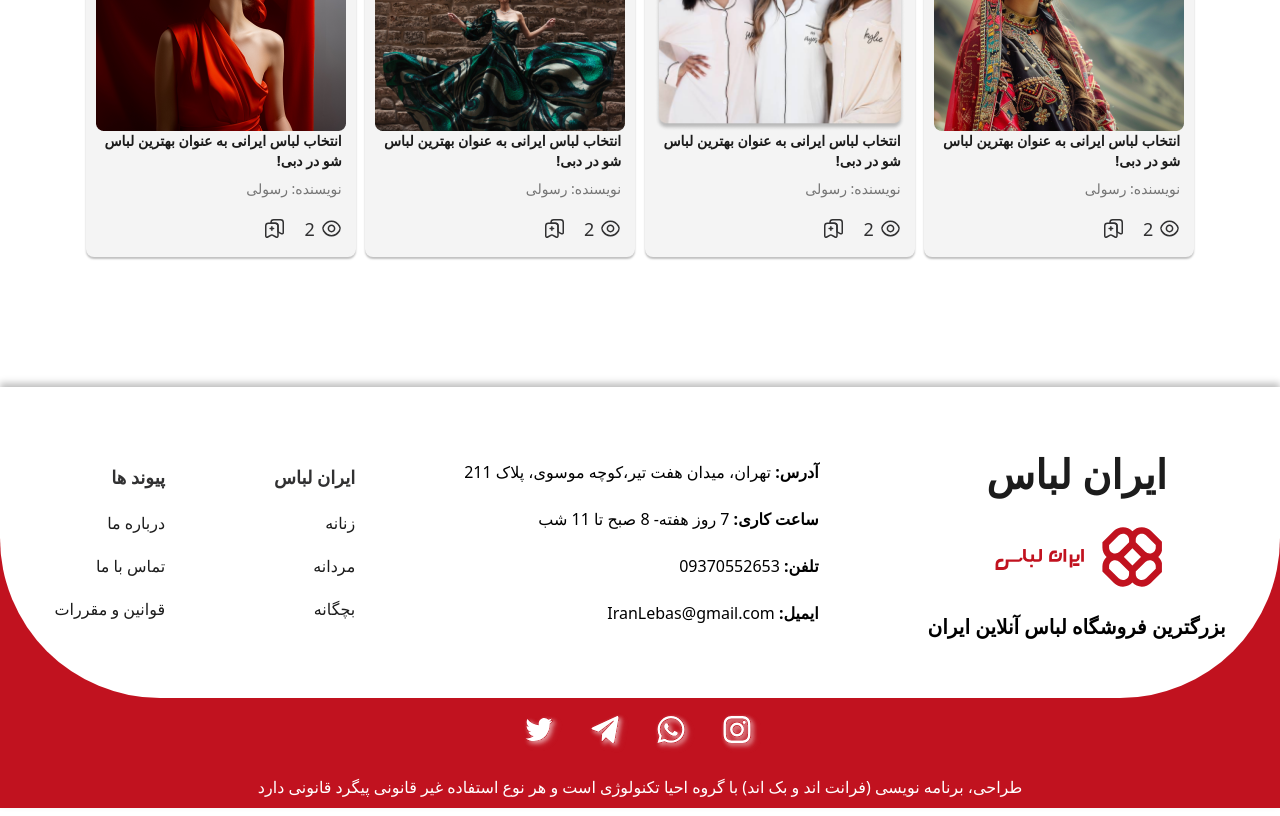
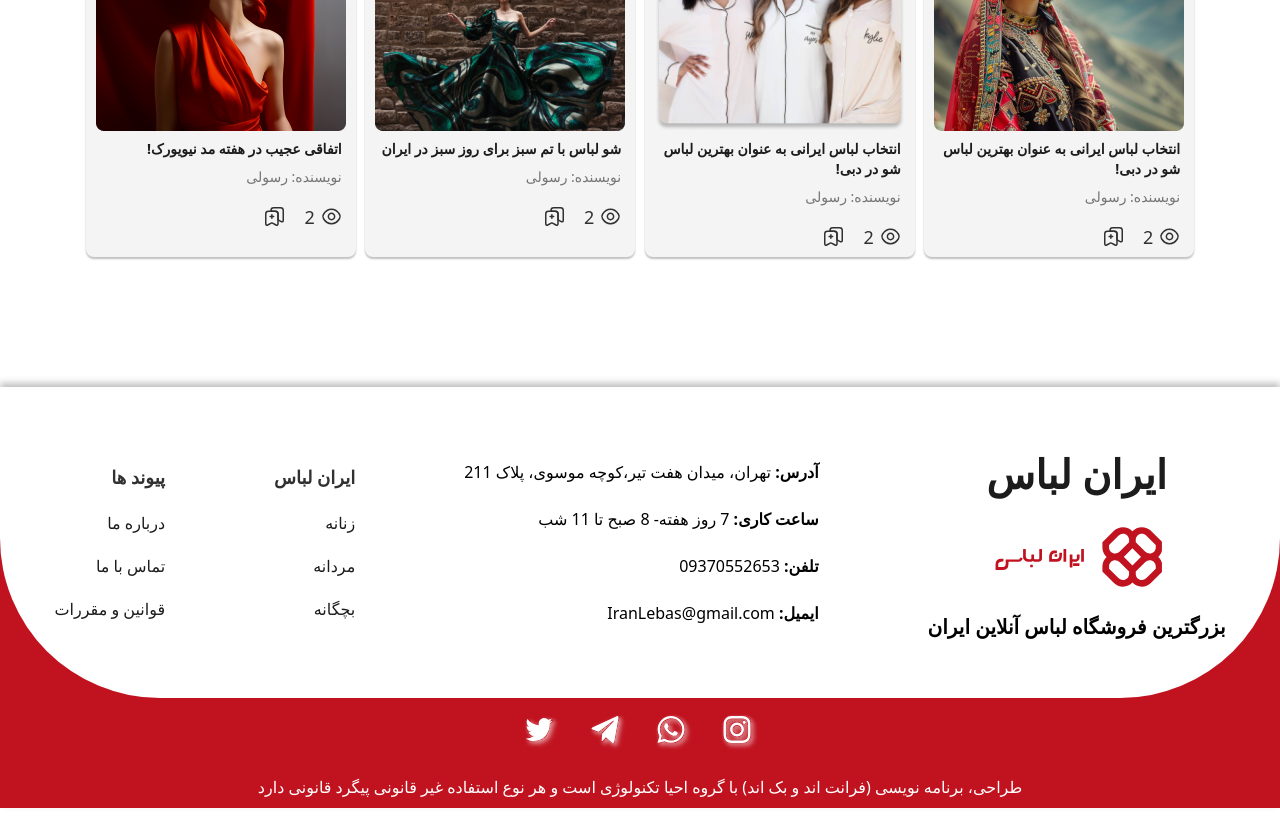
Before and after one commit to Nasrinmzd/iran_lebas, a React (Vite) app: page / in a window 1280 px wide. Shown: the part 1960-2776 px from the top of the page. Built offline with nearby package versions, Linux system fonts and the light colour scheme; a web font is replaced by a local one.

Commit message:
Update BlogCart Title Spacing

```diff
--- a/src/components/templates/Blog/BlogCart.jsx
+++ b/src/components/templates/Blog/BlogCart.jsx
@@ -9,7 +9,7 @@ function BlogCart() {
             className="w-[250px] h-[230px]"
           />
         </div>
-        <p className="text-primary text-right font-bold text-sm pr-[14px]">
+        <p className="text-primary text-right font-bold text-sm pr-[14px] pt-2">
           انتخاب لباس ایرانی به عنوان بهترین لباس شو در دبی!
         </p>
         <p className="text-[#757575] text-right font-normal text-sm leading-6 pt-[6px] pr-[14px]">
@@ -33,7 +33,7 @@ function BlogCart() {
             className="w-[250px] h-[230px]"
           />
         </div>
-        <p className="text-primary text-right font-bold text-sm pr-[14px]">
+        <p className="text-primary text-right font-bold text-sm pr-[14px] pt-2">
           انتخاب لباس ایرانی به عنوان بهترین لباس شو در دبی!
         </p>
         <p className="text-[#757575] text-right font-normal text-sm leading-6 pt-[6px] pr-[14px]">
@@ -57,8 +57,8 @@ function BlogCart() {
             className="w-[250px] h-[230px]"
           />
         </div>
-        <p className="text-primary text-right font-bold text-sm pr-[14px]">
-          انتخاب لباس ایرانی به عنوان بهترین لباس شو در دبی!
+        <p className="text-primary text-right font-bold text-sm pr-[14px] pt-2">
+          شو لباس با تم سبز برای روز سبز در ایران
         </p>
         <p className="text-[#757575] text-right font-normal text-sm leading-6 pt-[6px] pr-[14px]">
           نویسنده: رسولی
@@ -81,8 +81,8 @@ function BlogCart() {
             className="w-[250px] h-[230px]"
           />
         </div>
-        <p className="text-primary text-right font-bold text-sm pr-[14px]">
-          انتخاب لباس ایرانی به عنوان بهترین لباس شو در دبی!
+        <p className="text-primary text-right font-bold text-sm pr-[14px] pt-2">
+          اتفاقی عجیب در هفته مد نیویورک!
         </p>
         <p className="text-[#757575] text-right font-normal text-sm leading-6 pt-[6px] pr-[14px]">
           نویسنده: رسولی
```
